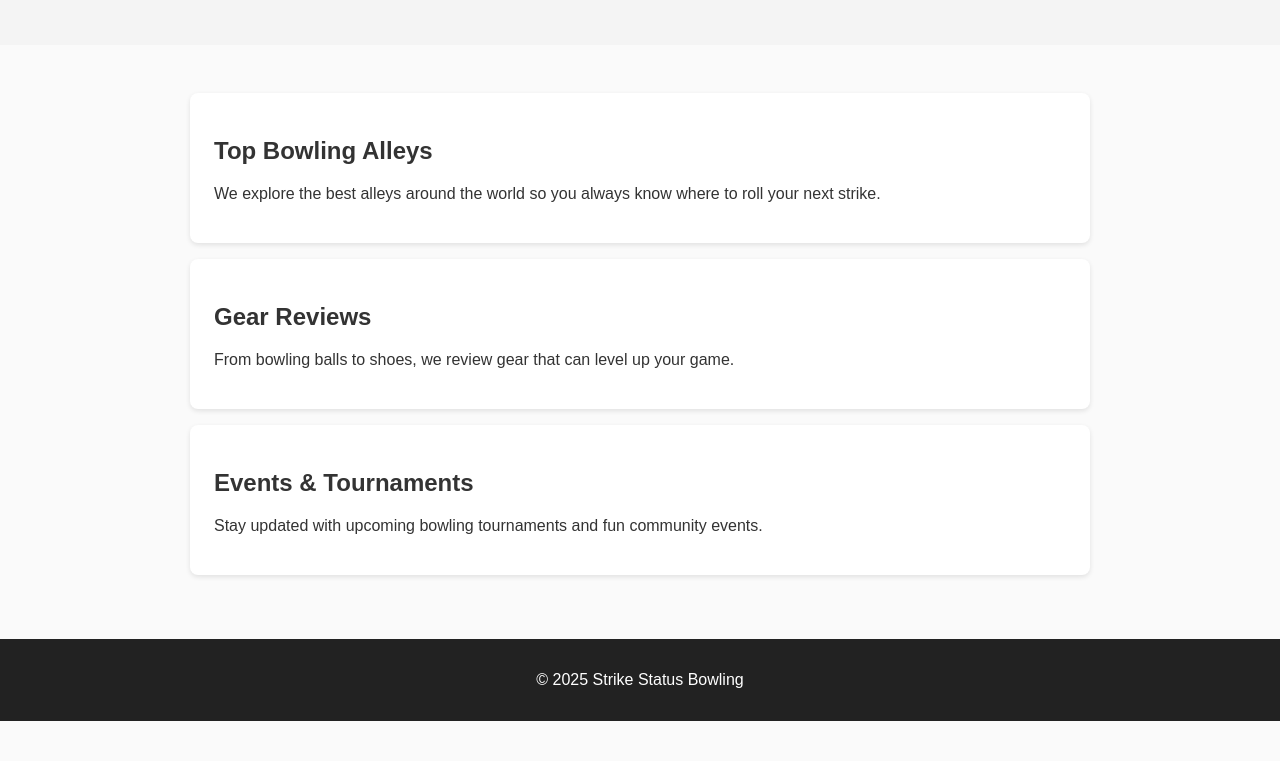
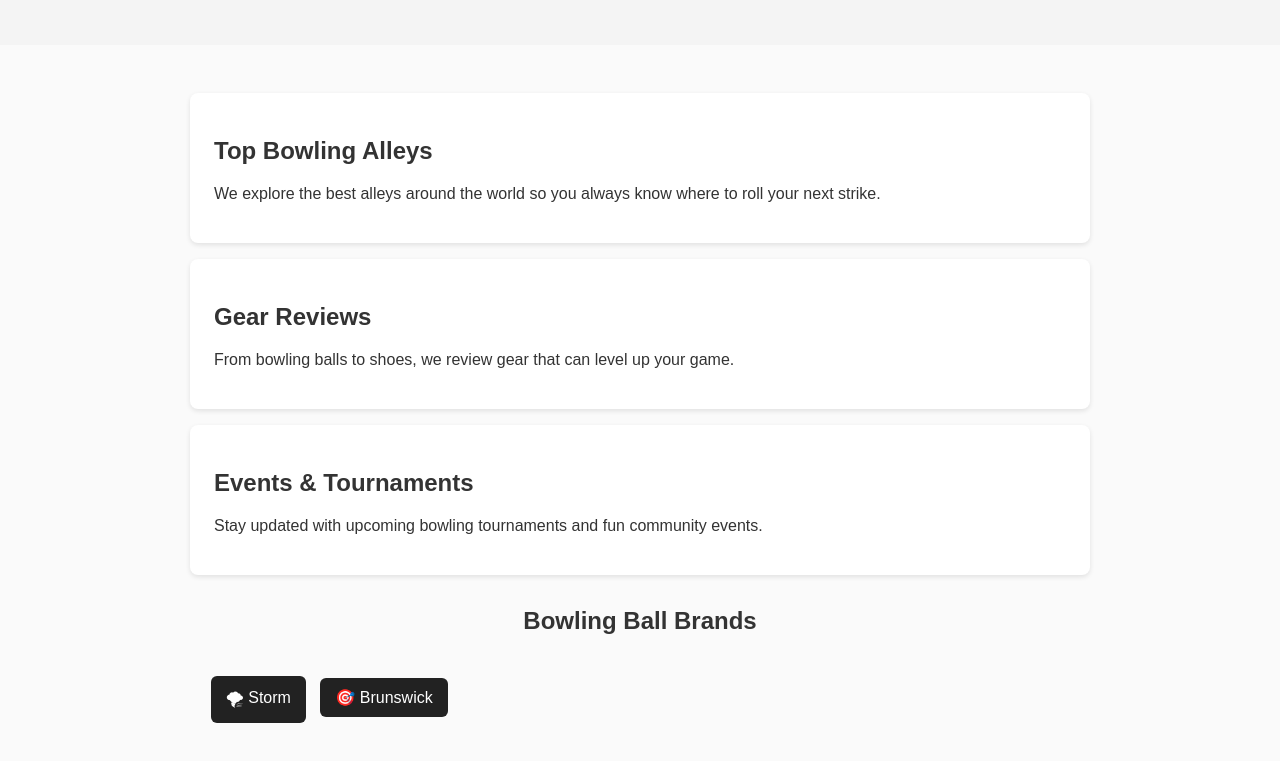
Before and after one commit to anthonypost1-bit/strikestatusbowling.github.io, a plain HTML site: page index.html in a window 1280 px wide. Shown: the part 263-1024 px from the top of the page. Before the commit the page ends 984 px from the top, so only its background shows below. Drawn offline with Linux system fonts and the light colour scheme.

Commit message:
Update index.html

```diff
--- a/index.html
+++ b/index.html
@@ -14,6 +14,15 @@
     .container { max-width: 900px; margin: 2rem auto; padding: 1rem; }
     .card { background: #fff; padding: 1.5rem; margin-bottom: 1rem; border-radius: 8px; box-shadow: 0 2px 5px rgba(0,0,0,0.1); }
     footer { background: #222; color: #fff; text-align: center; padding: 1rem; margin-top: 2rem; }
+
+    /* buttons for brand section */
+    #brands button {
+      background: #222; color: #fff; border: none;
+      margin: 5px; padding: 10px 15px; border-radius: 6px; cursor: pointer;
+      font-size: 1rem;
+    }
+    #brands button:hover { background: #444; }
+    #products ul { list-style-type: disc; padding-left: 20px; }
   </style>
 </head>
 <body>
@@ -46,10 +55,10 @@
       <h2>Events & Tournaments</h2>
       <p>Stay updated with upcoming bowling tournaments and fun community events.</p>
     </div>
-  </div>
 
-  <footer>
-    <p>&copy; 2025 Strike Status Bowling</p>
-  </footer>
-</body>
-</html>
+    <!-- 🎳 Interactive Bowling Ball Brands Section -->
+    <h2 style="text-align:center; margin-top:2rem;">Bowling Ball Brands</h2>
+    <div id="brands" style="max-width:900px;margin:1rem auto;padding:1rem;">
+      <button onclick="showProducts('storm')">🌪 Storm</button>
+      <button onclick="showProducts('brunswick')">🎯 Brunswick</button>
+      <button onclick="showProducts('
```
